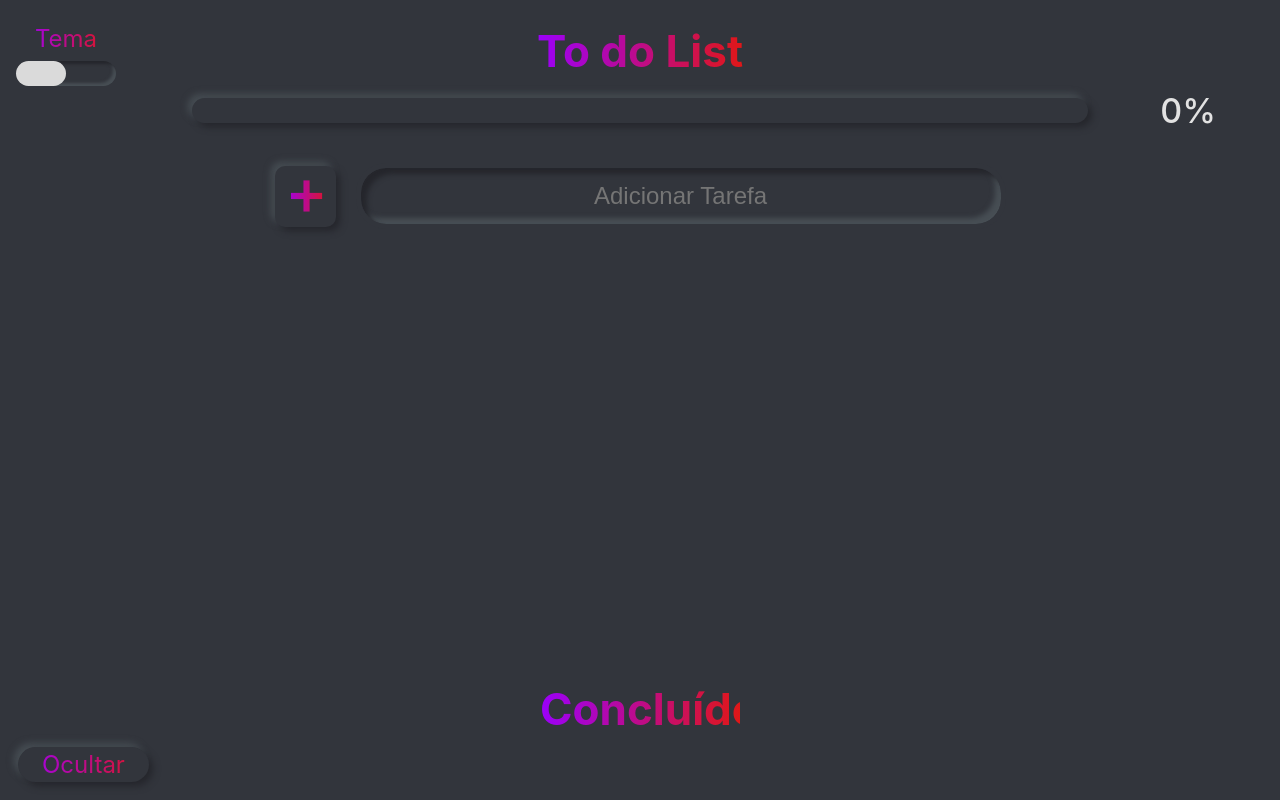
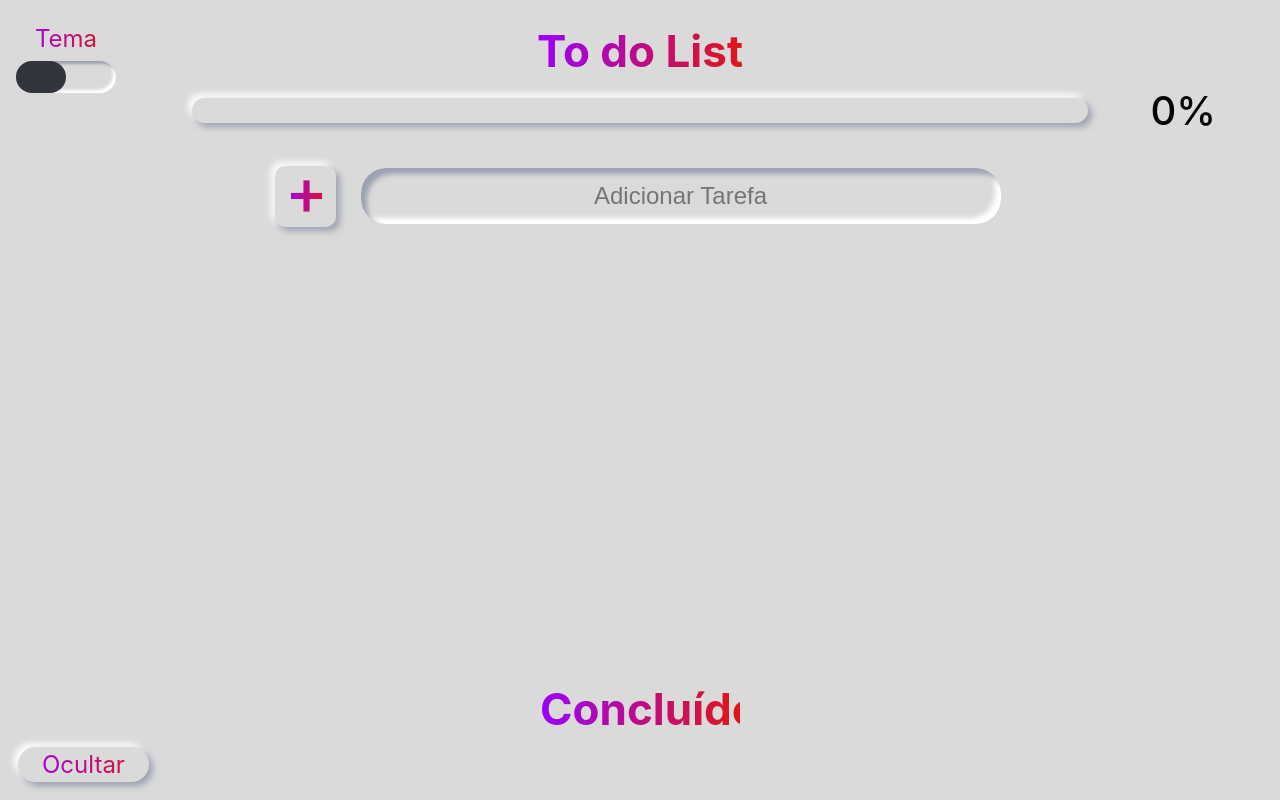
Before and after one commit to carlos-souza-dev/todolist, a React (Create React App) app: page / in a window 1280 px wide. Built offline with nearby package versions, Linux system fonts and the light colour scheme.

Commit message:
remove useEffect of the <Bar/>

```diff
--- a/package.json
+++ b/package.json
@@ -6,6 +6,7 @@
     "@testing-library/jest-dom": "^5.11.5",
     "@testing-library/react": "^11.1.2",
     "@testing-library/user-event": "^12.2.2",
+    "date-fns": "^2.16.1",
     "react": "^17.0.1",
     "react-dom": "^17.0.1",
     "react-scripts": "4.0.0",
--- a/src/App.js
+++ b/src/App.js
@@ -12,7 +12,6 @@ import TodoList from './components/TodoList';
 function App() {
 
   const [ themes, setThemes ] = useState(false);
-  const [ currentTheme, setCurrentTheme ] = useState(Themes.light);
   const [ list, setList ] = useState([]);
   const [ inputText, setInputText ] = useState('');
   const [ edit, setEdit ] = useState([]);
@@ -23,17 +22,17 @@ function App() {
   }
 
   return (
-    <Container currentTheme={currentTheme}>
-      <Section currentTheme={currentTheme}>
+    <Container currentTheme={themes ? Themes.dark : Themes.light}>
+      <Section currentTheme={themes ? Themes.dark : Themes.light}>
         <h1 className="title-h1" >To do List</h1>
-        <Bar arrayThemes={Themes} setCurrentTheme={setCurrentTheme} themes={themes} setThemes={setThemes} currentTheme={currentTheme} list={list}/>
-        <Input currentTheme={currentTheme} setList={setList} list={list} setInputText={setInputText} inputText={inputText} edit={edit} setEdit={setEdit}/>
-        <TodoList currentTheme={currentTheme} list={list} setList={setList} todos={list.length !== 0 ? list.filter((element) => element.done === false) : null} setEdit={setEdit}/>
+        <Bar arrayThemes={Themes} themes={themes} setThemes={setThemes} currentTheme={themes ? Themes.dark : Themes.light} list={list}/>
+        <Input currentTheme={themes ? Themes.dark : Themes.light} setList={setList} list={list} setInputText={setInputText} inputText={inputText} edit={edit} setEdit={setEdit}/>
+        <TodoList currentTheme={themes ? Themes.dark : Themes.light} list={list} setList={setList} todos={list.length !== 0 ? list.filter((element) => element.done === false) : null} setEdit={setEdit}/>
       </Section>
       <span onClick={hideHandler} className={`btn-hide ${hide ? "active-hide" : ""}`}>Ocultar</span>
-      <SectionDone currentTheme={currentTheme} hide={hide}>
+      <SectionDone currentTheme={themes ? Themes.dark : Themes.light} hide={hide}>
       <h1 className="title-h1">Concluído</h1>
-        <TodoList currentTheme={currentTheme} list={list} setList={setList} todos={list.length !== 0 ? list.filter((element) => element.done === true)  : null} />
+        <TodoList currentTheme={themes ? Themes.dark : Themes.light} list={list} setList={setList} todos={list.length !== 0 ? list.filter((element) => element.done === true)  : null} />
       </SectionDone>
     </Container>
   );
--- a/src/components/Bar/index.js
+++ b/src/components/Bar/index.js
@@ -1,4 +1,4 @@
-import React, {useState, useEffect} from 'react';
+import React from 'react';
 
 // Components
 import ColorTheme from '../Theme';
@@ -6,24 +6,10 @@ import ColorTheme from '../Theme';
 // Style
 import { BarS, ContainerBar } from './style';
 
-const Bar = ({ arrayThemes, list, themes, setThemes, setCurrentTheme, currentTheme }) => {
+const Bar = ({ list, themes, setThemes, currentTheme }) => {
 
     const totalDone = list.filter((item) => item.done === true).length;
     const percent = parseFloat(((totalDone * 100) / list.length).toFixed(0));
-
-
-    useEffect(() => {
-        const funTheme = () => {
-        if(themes){
-            setCurrentTheme(arrayThemes.light);
-        } else {
-            setCurrentTheme(arrayThemes.dark);
-        }
-        }
-
-        funTheme();
-    },[themes])
-
 
     const themesHandler = () => {
         setThemes(!themes);
@@ -36,7 +22,6 @@ const Bar = ({ arrayThemes, list, themes, setThemes, setCurrentTheme, currentThe
                 <span className="percent">{percent ? percent : 0}%</span>
             </ContainerBar>
     );
-
 }
 
 export default Bar;
--- a/src/components/Bar/style.js
+++ b/src/components/Bar/style.js
@@ -9,7 +9,7 @@ export const ContainerBar = styled.div`
 
     .percent {
         color: ${({currentTheme}) => `${currentTheme.textEnabled}`};
-        font-size: 34px;
+        font-size: 40px;
         font-weight: 500;
         position: absolute;
         right: 5%;
--- a/src/components/Theme/style.js
+++ b/src/components/Theme/style.js
@@ -17,7 +17,7 @@ export const ColorS = styled.div`
 
     .button {
         width: 100%;
-        height: 25px;
+        height: 32px;
         border-radius: 30px;
         box-shadow: inset 3px 3px 3px${({currentTheme}) => `${currentTheme.shadowDark}`}, inset -3px -3px 3px ${({currentTheme}) => `${currentTheme.shadowLight}`};
         border-radius: 30px;
```
Also changed, not shown: 1 other file (tests, documents, lock files or other folders).
